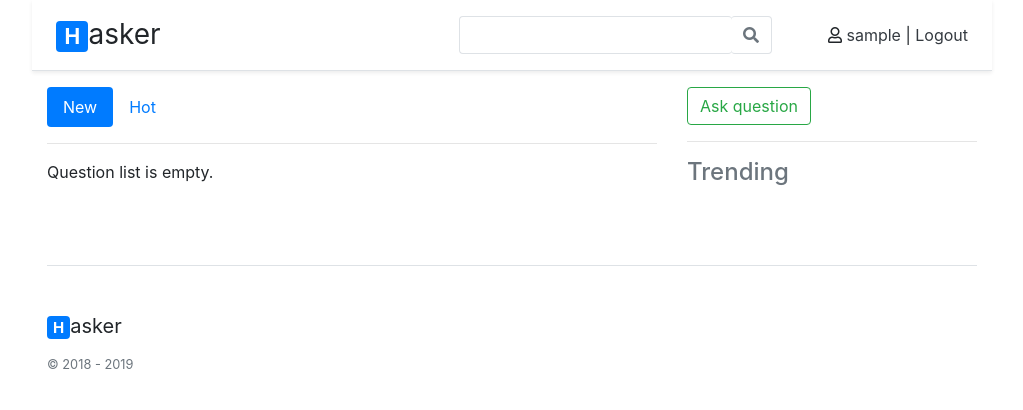
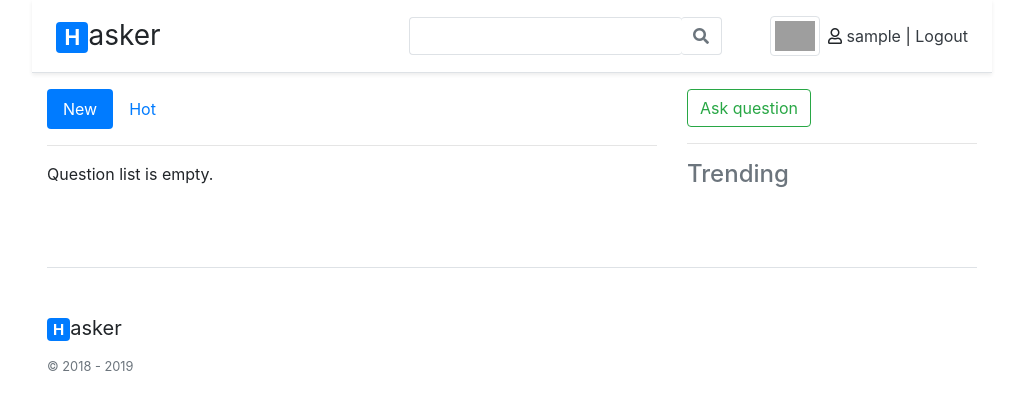
Before and after one commit to antonLytkin18/otus-python, a Django app: page / in a window 1280 px wide. Shown: the top 410 px of the page, without its empty margins (128-1151 px from the left). Run offline with Django 3.2, Linux system fonts and the light colour scheme; the visitor is signed in with stand-in values (Sample User, id 1); data that the repository does not hold is empty; some libraries are stand-ins or nearby versions; grey boxes are pictures that could not be loaded.

Commit message:
Lesson 7-9. Corrections. Add an avatar stub.

```diff
--- a/django/main/templates/main/question_detail.html
+++ b/django/main/templates/main/question_detail.html
@@ -1,4 +1,5 @@
 {% extends 'base.html' %}
+{% load staticfiles %}
 {% block title %}Hasker|Question{% endblock %}
 {% block content %}
     <h2>{{ question }}</h2>
@@ -22,6 +23,8 @@
         <div class="col-4">
             {% if question.user.avatar %}
                 <img width="50" class="img-thumbnail" src="{{ question.user.avatar.url }}" alt="">
+            {% else %}
+                <img width="50" class="img-thumbnail" src="{% static 'img/avatar_stub.png' %}" alt="">
             {% endif %}
             <span class="align-middle"><i class="far fa-user"></i> {{ question.user.nickname }}</span>
         </div>
@@ -51,6 +54,8 @@
                     <div class="col-4">
                         {% if answer.user.avatar %}
                             <img width="50" class="img-thumbnail" src="{{ answer.user.avatar.url }}" alt="">
+                        {% else %}
+                            <img width="50" class="img-thumbnail" src="{% static 'img/avatar_stub.png' %}" alt="">
                         {% endif %}
                         <span class="align-middle"><i class="far fa-user"></i> {{ answer.user.nickname }}</span>
                     </div>
--- a/django/templates/base.html
+++ b/django/templates/base.html
@@ -24,9 +24,13 @@
         </span>
     </form>
     {% if user.is_authenticated %}
-        {% if user.avatar %}
-            <a href="{% url 'user:profile' %}"><img width="50" class="img-thumbnail" src="{{ user.avatar.url }}" alt=""></a>
-        {% endif %}
+        <a href="{% url 'user:profile' %}">
+            {% if user.avatar %}
+                <img width="50" class="img-thumbnail" src="{{ user.avatar.url }}" alt="">
+            {% else %}
+                <img width="50" class="img-thumbnail" src="{% static 'img/avatar_stub.png' %}" alt="">
+            {% endif %}
+        </a>
         <div class="d-inline-block ml-2 profile-head">
             <i class="far fa-user"></i>
             <a class="text-dark" href="{% url 'user:profile' %}">{{ user.username }}</a> |
```
